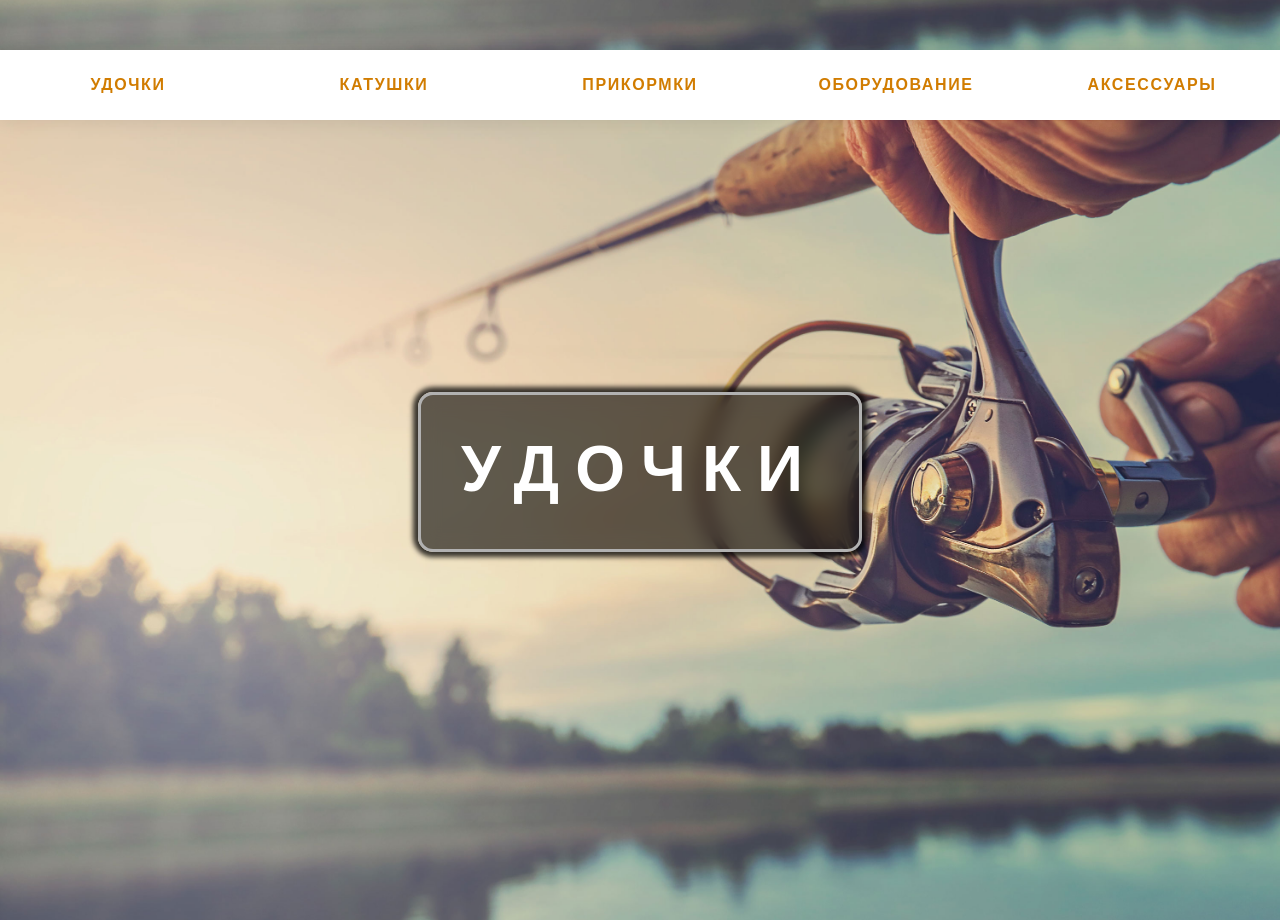
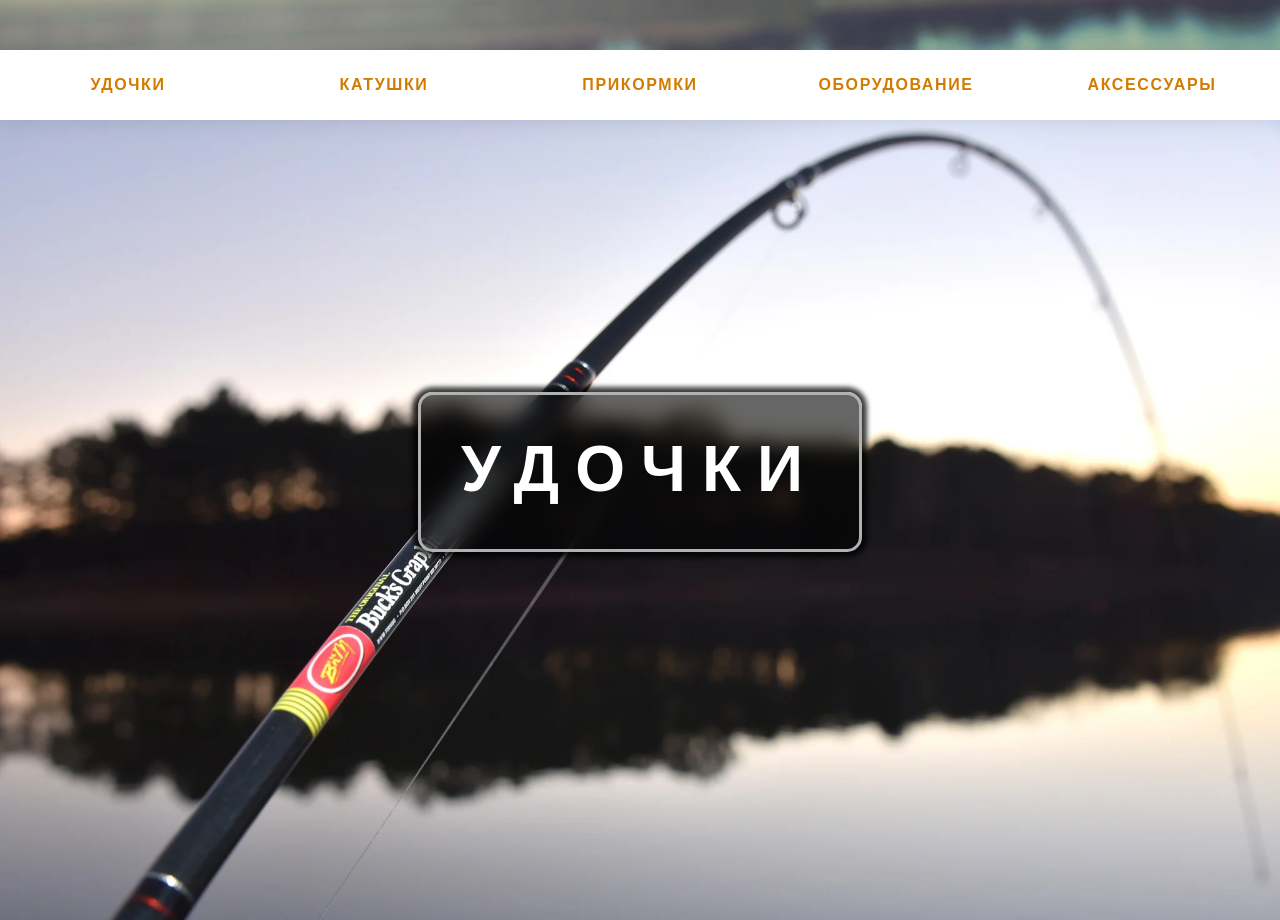
Before and after one commit to trossfishing/trossfishing.github.io, a plain HTML site: page index.html in a window 1280 px wide. Shown: the part 680-1600 px from the top of the page. Drawn offline with nearby package versions, Linux system fonts and the light colour scheme; grey boxes are pictures that could not be loaded.

Commit message:
Update index.html

```diff
--- a/index.html
+++ b/index.html
@@ -40,7 +40,7 @@ background-size: cover;
   <!-- Main -->
   <main class="et-main">
     <section class="et-slide" id="tab-es6" style="
-    background-image: url(img/tross.jpg);
+    background-image: url(img/tross2.jpg);
     background-size: cover;
 ">
 
```
